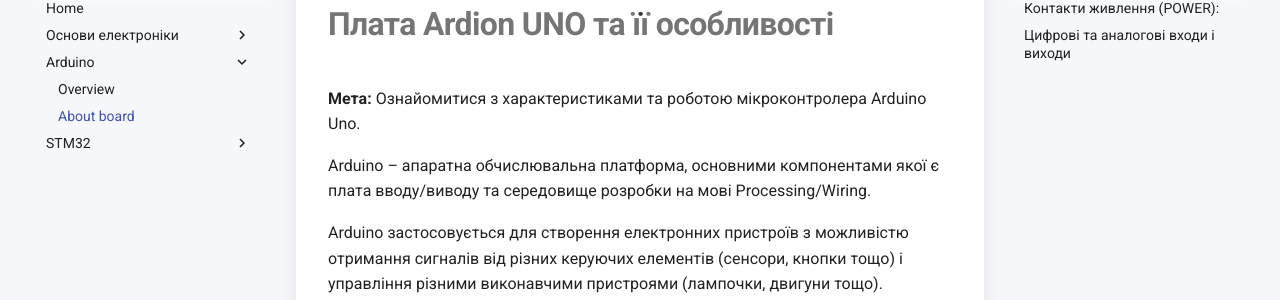
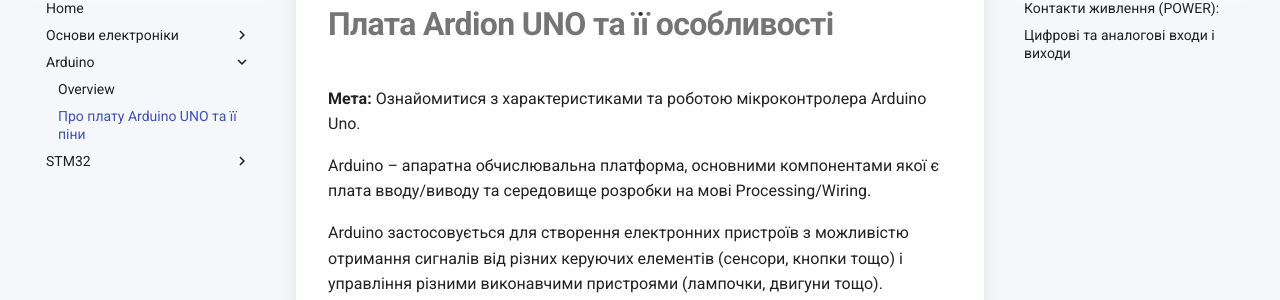
Before and after one commit to evroo78/embedded-notes, an MkDocs documentation site: the page built from docs/arduino/theory-arduino-uno.md, in a window 1280 px wide. Shown: the part 130-430 px from the top of the page. Built offline with MkDocs 1.6.1 and Material for MkDocs 9.7.7, drawn with Linux system fonts in a browser that asks for light colours.

Commit message:
added few nav elements

```diff
--- a/mkdocs.yml
+++ b/mkdocs.yml
@@ -40,9 +40,11 @@
   - Основи електроніки:
       - Overview: electronics/index.md
       - Як обійтися без пайки?: electronics/breadboard.md
+      - Закон Ома: electronics/ohms-law.md
+      - Світлодіоди: electronics/lesd.md
   - Arduino:
       - Overview: arduino/index.md
-      - About board: arduino/theory-arduino-uno.md
+      - Про плату Arduino UNO та її піни: arduino/theory-arduino-uno.md
   - STM32:
       - Overview: stm32/index.md
       - GPIO: stm32/gpio.md
```
